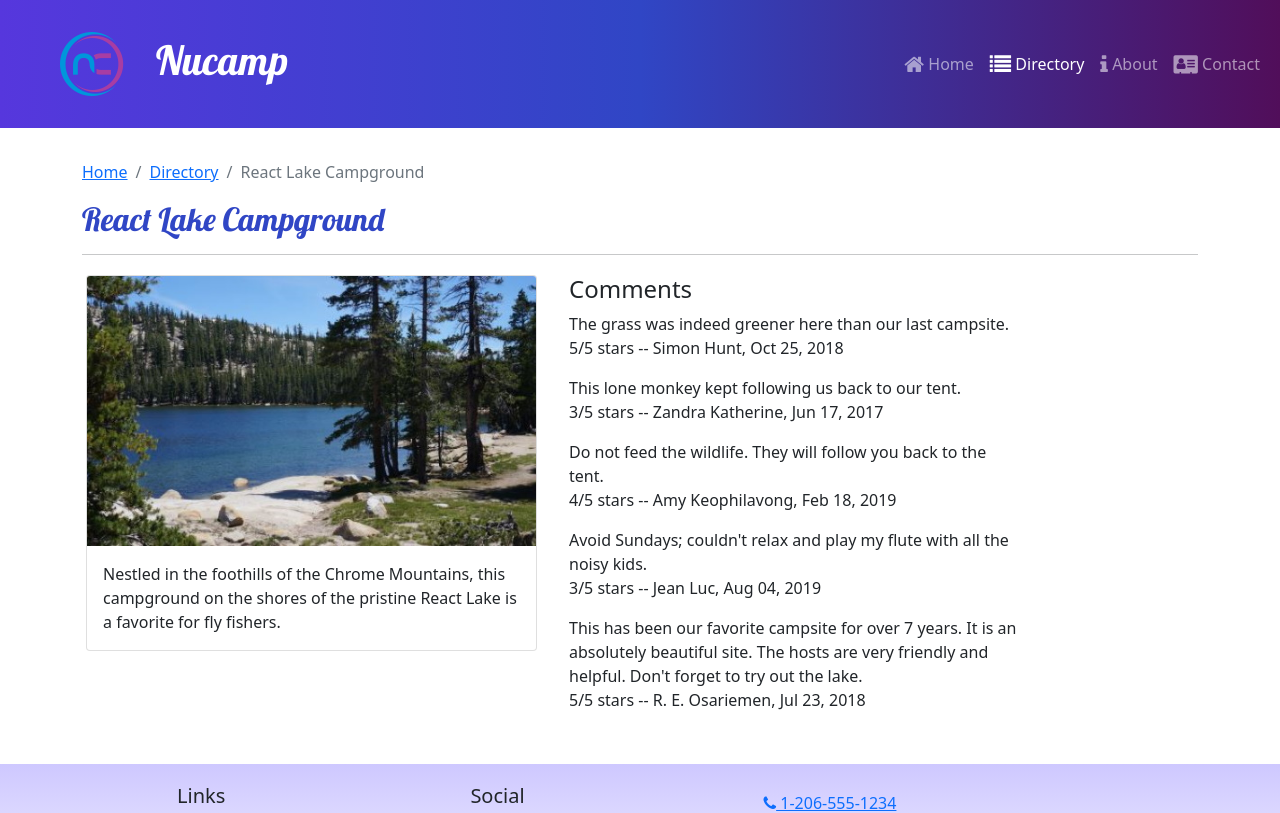
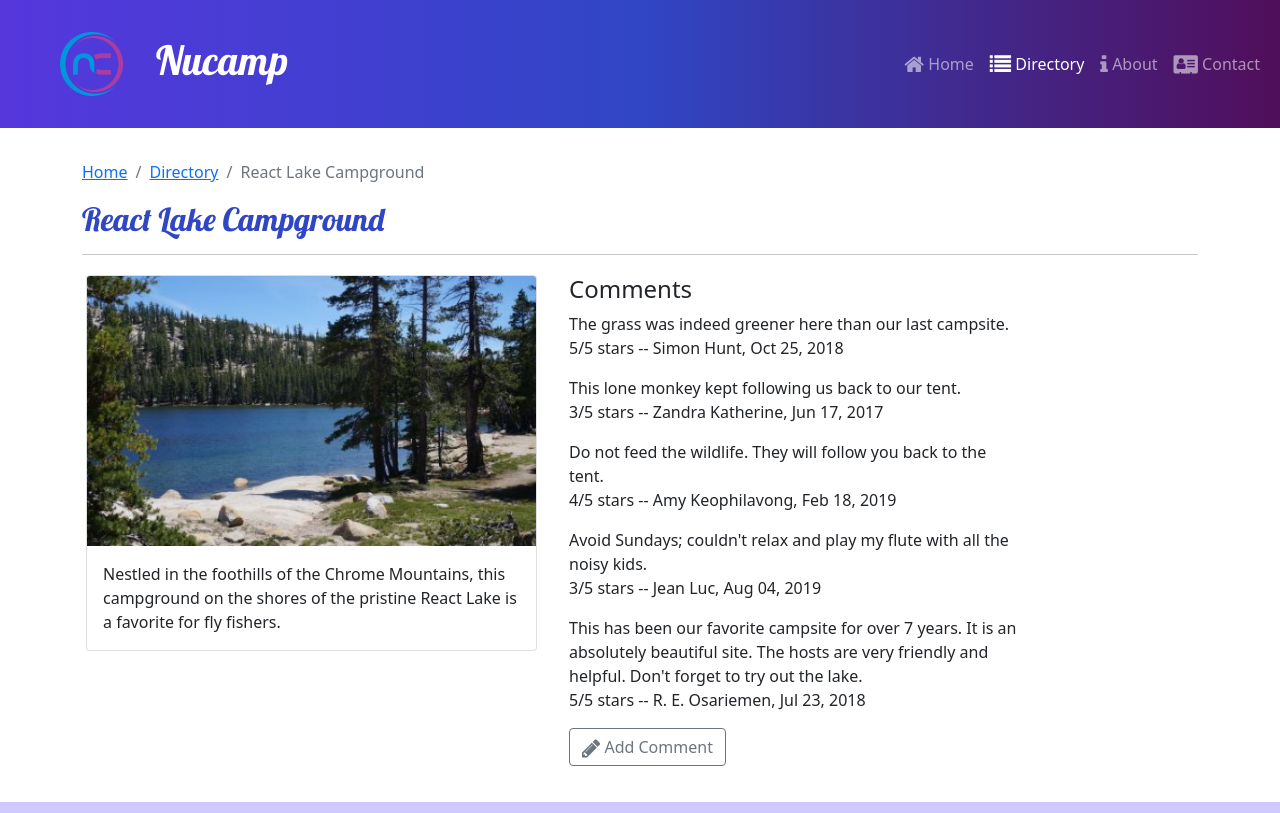
Before and after one commit to hennasingh/Nucampsite-with-react, a React (Create React App) app: page /directory/0 in a window 1280 px wide. Shown: the top 813 px of the page. Built offline with nearby package versions, Linux system fonts and the light colour scheme.

Commit message:
created modal for the comment section in the commentForm and appended to commentList

```diff
--- /dev/null
+++ b/src/features/comments/CommentForm.js
@@ -0,0 +1,28 @@
+import { useState } from 'react';
+import { Button, Modal, ModalHeader, ModalBody} from 'reactstrap';
+
+const CommentForm = ({campsiteId}) => {
+
+    const [modalOpen, setModalOpen] = useState(false);
+
+    return (
+        <>
+            <Button outline ='true' onClick ={() => setModalOpen(true)}>
+                <i className ='fa fa-pencil fa-lg' /> Add Comment
+            </Button>
+            <Modal isOpen={modalOpen}>
+                <ModalHeader toggle ={() => setModalOpen(false)}>
+                    Add Comment
+                </ModalHeader>
+                <ModalBody>
+                    campsite: {campsiteId}
+                </ModalBody>
+
+            </Modal>
+        </>
+
+    )
+
+};
+
+export default CommentForm;
--- a/src/features/comments/CommentsList.js
+++ b/src/features/comments/CommentsList.js
@@ -1,6 +1,7 @@
 import { Col } from 'reactstrap';
 import Comment from './Comment';
 import { selectCommentsByCampsiteId } from './commentsSlice';
+import CommentForm from './CommentForm';
 
 const CommentsList = ({ campsiteId }) => {
     const comments = selectCommentsByCampsiteId(campsiteId);
@@ -12,6 +13,7 @@
                 {comments.map((comment) => {
                     return <Comment key={comment.id} comment={comment} />;
                 })}
+                <CommentForm campsiteId={campsiteId}/>
             </Col>
         );
     }
```
